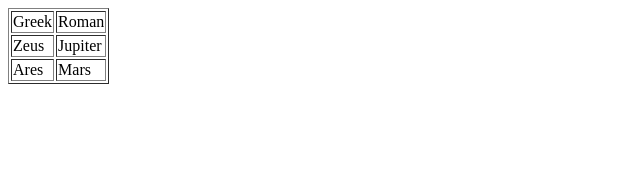
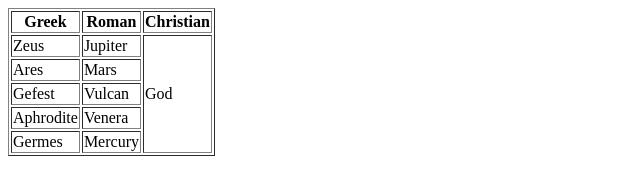
Before and after one commit to LiEnfild/doom, a plain HTML site: page index.html in a window 1280 px wide. Shown: the whole page, without its empty margins (0-640 px from the left). Drawn offline with Linux system fonts and the light colour scheme.

Commit message:
index.html

```diff
--- a/index.html
+++ b/index.html
@@ -7,17 +7,31 @@
 <body>
    <table border="1">
        <tr>
-           <td>Greek</td>
-           <td>Roman</td>
+           <th>Greek</th>
+           <th>Roman</th>
+           <th colspan="2">Christian</th>
        </tr>
        <tr>
            <td>Zeus</td>
            <td>Jupiter</td>
+           <td colspan="2" rowspan="5">God</td>
        </tr>
        <tr>
            <td>Ares</td>
            <td>Mars</td>
        </tr>
+       <tr>
+           <td>Gefest</td>
+           <td>Vulcan</td>
+       </tr>
+       <tr>
+           <td>Aphrodite</td>
+           <td>Venera</td>
+       </tr>
+       <tr>
+           <td>Germes</td>
+           <td>Mercury</td>
+       </tr>
    </table>
 </body>
 </html>
```
